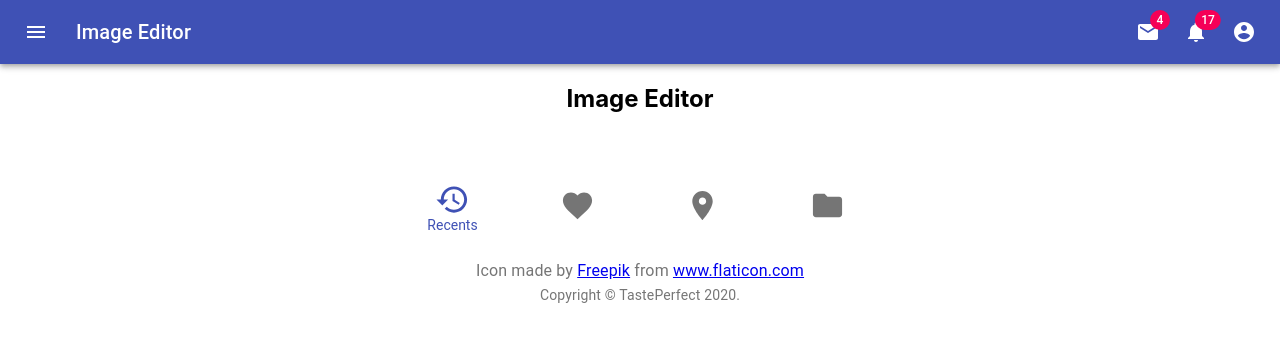
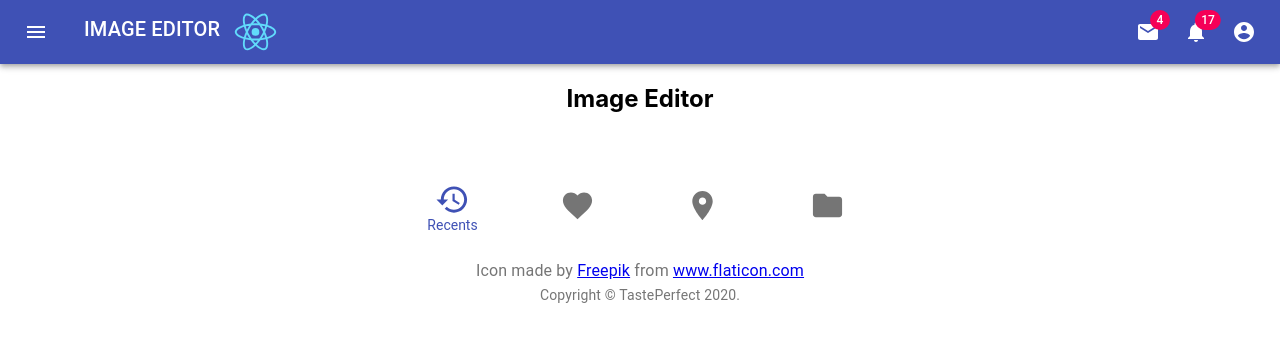
Before and after one commit to Borghese-Gladiator/image-editor, a React (Create React App) app: page / in a window 1280 px wide. Shown: the top 342 px of the page. Built offline with nearby package versions, Linux system fonts and the light colour scheme.

Commit message:
Navbar logo

```diff
--- a/src/App.js
+++ b/src/App.js
@@ -9,7 +9,7 @@ import EditPage from './pages/EditPage';
 function App() {
   return (
     <div>
-      <Navbar />
+      <Navbar logo={logo} />
       <EditPage />
       <Footer />
     </div>
--- a/src/components/Navbar.js
+++ b/src/components/Navbar.js
@@ -1,6 +1,7 @@
 import React from 'react';
-import { fade, makeStyles } from '@material-ui/core/styles';
+import { makeStyles } from '@material-ui/core/styles';
 import AppBar from '@material-ui/core/AppBar';
+import Button from '@material-ui/core/Button';
 import Toolbar from '@material-ui/core/Toolbar';
 import IconButton from '@material-ui/core/IconButton';
 import Typography from '@material-ui/core/Typography';
@@ -23,8 +24,11 @@ const useStyles = makeStyles((theme) => ({
   title: {
     display: 'none',
     [theme.breakpoints.up('sm')]: {
-      display: 'block',
+      display: 'flex',
     },
+  },
+  logo: {
+    height: '50px',
   },
   inputInput: {
     padding: theme.spacing(1, 1, 1, 0),
@@ -50,8 +54,9 @@ const useStyles = makeStyles((theme) => ({
   },
 }));
 
-export default function PrimarySearchAppBar() {
+export default function PrimaryNavbar(props) {
   const classes = useStyles();
+  const { logo } = props;
   const [anchorEl, setAnchorEl] = React.useState(null);
   const [mobileMoreAnchorEl, setMobileMoreAnchorEl] = React.useState(null);
 
@@ -144,9 +149,16 @@ export default function PrimarySearchAppBar() {
           >
             <MenuIcon />
           </IconButton>
-          <Typography className={classes.title} variant="h6" noWrap>
-            Image Editor
-          </Typography>
+          <Button
+            aria-label={"back to home image"}
+            color="inherit"
+            className={classes.title}
+          >
+            <Typography variant="h6" display="block" gutterBottom>
+              {"Image Editor"}
+            </Typography>
+            <img src={logo} className={classes.logo} alt="logo" />
+          </Button>
           <div className={classes.grow} />
           <div className={classes.sectionDesktop}>
             <IconButton aria-label="show 4 new mails" color="inherit">
```
